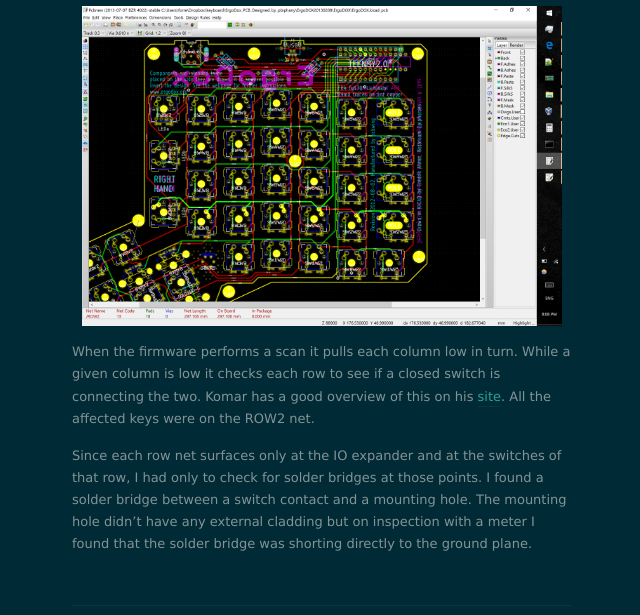
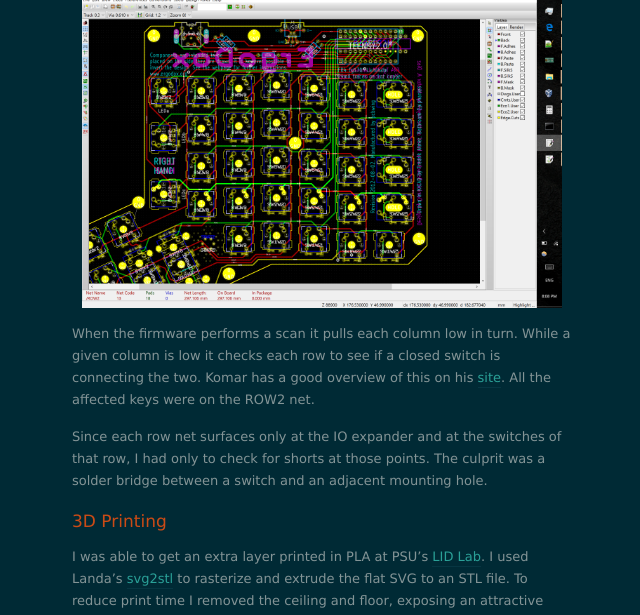
Before and after one commit to fkoran/fkoran.github.io, a Jekyll site: the page built from index.html, in a window 1280 px wide and 1400 px high, scrolled down 10420 px. Shown: the top 615 px of the window, without its empty margins (318-958 px from the left). Built offline with Jekyll 4.4.1, drawn with Linux system fonts in a browser that asks for light colours; nearby versions of some CDN libraries; the list of posts is cut into pages by our own code; some of the changed text lies outside the part shown.

```diff
--- a/_posts/2016-09-06-ergodox.markdown
+++ b/_posts/2016-09-06-ergodox.markdown
@@ -16,12 +16,13 @@ Need photos for:
 [<img src="/images/ergodox/beauty_small.jpg" style="width: 480px;" align="center"/>](/images/ergodox/beauty.jpg)
 {:/comment}
 
-[Parts](#parts) |
+[Parts](#parts-list) |
 [Case](#case) |
 [Assembly](#assembly-instructions) |
-[Troubleshooting](#troubleshooting)
+[Troubleshooting](#troubleshooting) |
+[3D Printing](#d-printing)
 
-# Parts
+# Parts List
 
 I purchased parts on DigiKey per the [ergodox.org]( http://ergodox.org ) list, which I'll reproduce here since that site is currently offline
 
@@ -163,7 +164,7 @@ I pulled what appear to be Litster's original .DXF files from [bishboria's githu
 
 [<img src="/images/ergodox/ponoko.png" style="width: 480px;" align="center"/>](/images/ergodox/ponoko.png)
 
-I had the acrylic cut at [Ponoko]( https://www.ponoko.com/ ). Unfortunately I made a mistake scaling one of the spacer layers in the process of tiling the SVGs onto a single panel, so I had to substitute some washers for L3-Left until I get access to a bandsaw or a 3D printer.
+I had the files laser cut from acrylic at [Ponoko]( https://www.ponoko.com/ ). I made a mistake scaling one of the spacer layers in the process of tiling the SVGs onto a single panel, so I had to substitute a set of washers until I was able to print a [replacement](#d-printing).
 
 The SVGs are up on [my github]( https://github.com/fkoran/ergodox-acrylic-svg ).
 
@@ -258,7 +259,7 @@ Plug the keyswitches into the layer 3 support plate. Place the support plate swi
 
 [<img src="/images/ergodox/assembly_switches_alt_small.jpg" style="width: 480px;" align="center"/>](/images/ergodox/assembly_switches_alt.jpg)
 
-## Troubleshooting
+# Troubleshooting
 
 The left side of the keyboard worked perfectly on the first try. As soon as I plugged in the right side my laptop started opening the Win+X menu.
 
@@ -272,36 +273,18 @@ After a quick visual inspection to verify that the diodes were all oriented corr
 
 When the firmware performs a scan it pulls each column low in turn. While a given column is low it checks each row to see if a closed switch is connecting the two. Komar has a good overview of this on his [site](http://blog.komar.be/how-to-make-a-keyboard-the-matrix/). All the affected keys were on the ROW2 net.
 
-Since each row net surfaces only at the IO expander and at the switches of that row, I had only to check for solder bridges at those points. I found a solder bridge between a switch contact and a mounting hole. The mounting hole didn't have any external cladding but on inspection with a meter I found that the solder bridge was shorting directly to the ground plane.
+Since each row net surfaces only at the IO expander and at the switches of that row, I had only to check for shorts at those points. The culprit was a solder bridge between a switch and an adjacent mounting hole.
+
+# 3D Printing
+
+I was able to get an extra layer printed in PLA at PSU's [LID Lab](http://psu-epl.github.io/). I used Landa's [svg2stl](http://svg2stl.com/) to rasterize and extrude the flat SVG to an STL file. To reduce print time I removed the ceiling and floor, exposing an attractive honeycomb fill pattern.
+
+[<img src="/images/ergodox/honeycomb_small.jpg" style="width: 480px;" align="center"/>](/images/ergodox/honeycomb.jpg)
 
 {::comment}
 
 # Conclusion
 
-I have a Surface Pro 4 and the difference between that and an ergodox is too big to traverse on a daily basis. It was still a fun project.
-
-
-on plugging in the left side, the keyboard behaved funny, opening the win
-+x menu
-I edited the firmware to generate a 'z' from what had been the windows key and got a spray of "bzzxcvbzzxcvbzzxcvbzzxcvbzzxcvbzzxcvbzzxcvbzzxcvbzxcvbzzxcvbzzxcvbzzxcvbzzxcvbzzxcvbzzxcvbzzxcvbzzxcvbzzxcvbzzxcvbzzxcvbzzxcvbzzxcvbzzxcvbzzxcvbzzxcvbzzxcvb"
-I installed the keyboard test sw from passmark and confirmed that all keys on the bottom row were held down. Those keys retain the same position in colemak.
-visually it appears there might be a solder bridge on one of these keys, but it's between two vias that are shorted anyway
-there isn't an easy way for relevant pins to short
-was a diode installed backwards? check tomorrow
-
-after a quick visual inspection to verify that the diodes were all installe correctly, i bruoght up th schematic
-
-when the firmware performs a scan, it pulls each collumn low in turn, and checks each row to see if a switch is closed to connec the two
-
-since one row is always activve, at seems like one row is being held low
-
-this is easy, since each row line is connecte only to the input pin an the switches of that row, surfacing only at the switch holes
-
-there was a solder bridge from a switch contact to a m
-ounting hole. the mounting hole didn't have any visible cladding, but on probing with a meter, the sides of the hole are connected to ground
-
-iven how close these holes are and how poor many of our soldering skills are, I think it's likely that this kind of bridging is at fault for many stuck rows. [check the forums to see if this is the case?]
-
-replace stroke-width:[^;"]* with stroke-width:0.01mm
+[<img src="/images/ergodox/finished_small.jpg" style="width: 480px;" align="center"/>](/images/ergodox/finished.jpg)
 
 {:/comment}
```
Also changed, not shown: _posts/2016-09-04-inkscape-fill-path-direction.markdown (added, +12 -0 lines).
